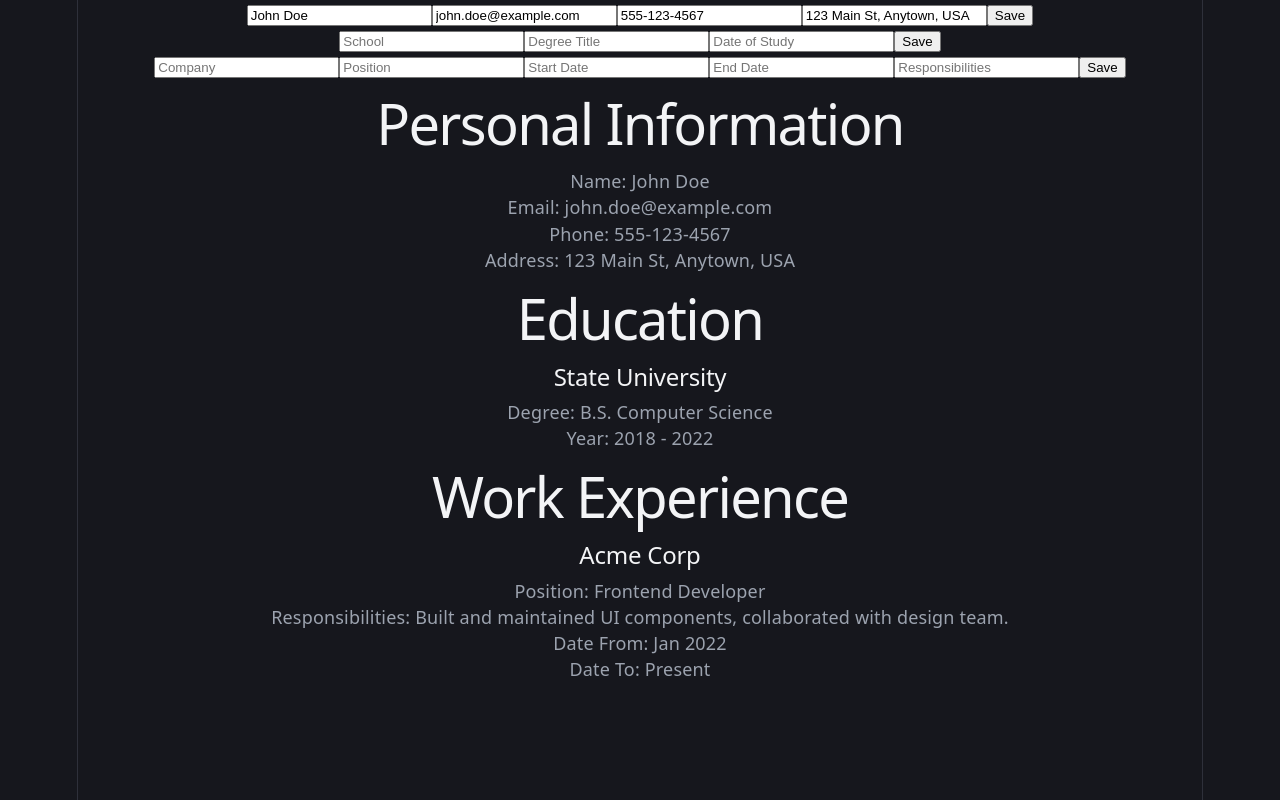
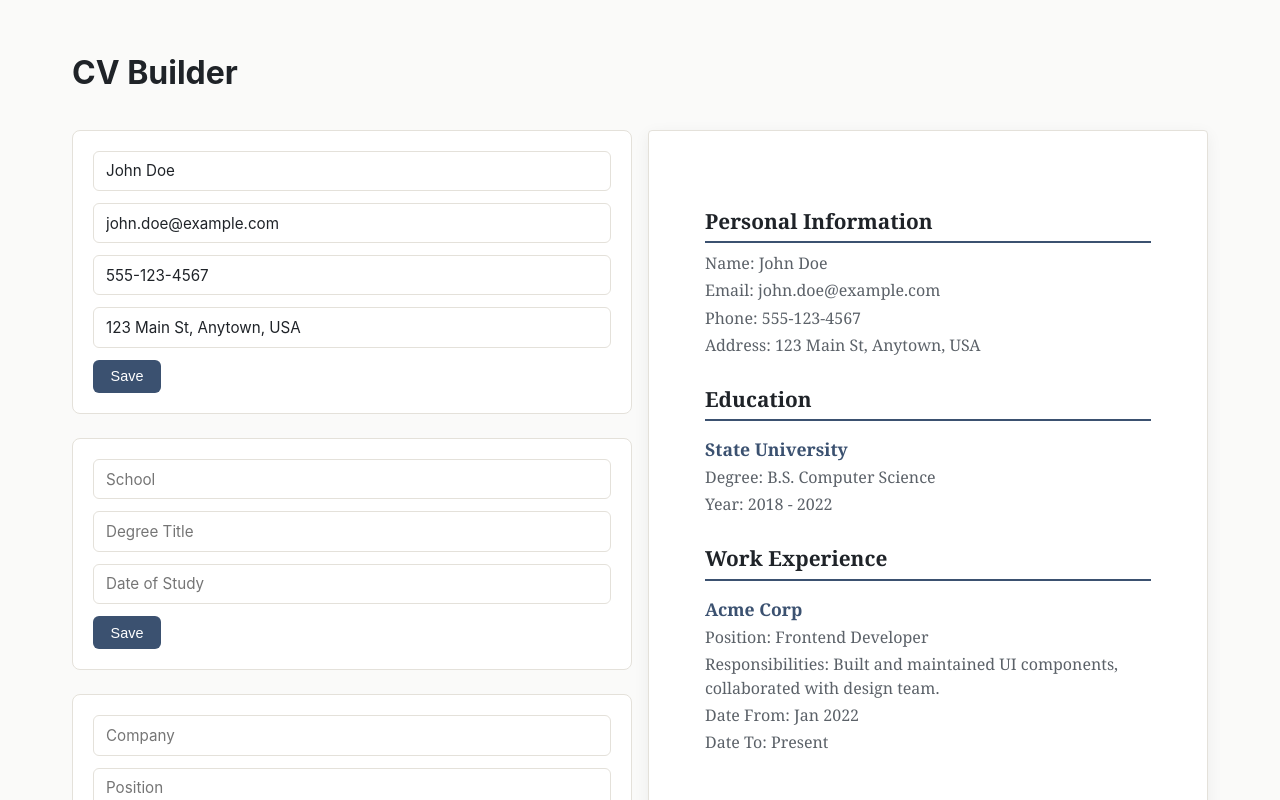
Before and after one commit to RubyFalcon/CV-APP, a React (Vite) app: page / in a window 1280 px wide. Shown: the top 800 px of the page. Built offline with nearby package versions, Linux system fonts and the light colour scheme.

Commit message:
style: add two-column layout, CV page styling, and fix heading hierarchy

```diff
--- a/src/App.jsx
+++ b/src/App.jsx
@@ -17,14 +17,19 @@ function App() {
     }))
   }
   return (
-    <>
+    <div className="app">
+      <h1>CV Builder</h1>
+      <div className="forms-panel">
       <PersonalDetailsForm personalDetails={data.personalDetails} onSave={(newData) => handleSave('personalDetails', newData)} />
       <EducationForm education={data.education} onSave={(newData) => handleSave('education', newData)} />
       <WorkExperienceForm workExperience={data.workExperience} onSave={(newData) => handleSave('workExperience', newData)} />
+      </div>
+      <div className="cv-page">
       <PersonalDetails personalDetails={data.personalDetails} />
       <Education education={data.education} />
       <WorkExperience workExperience={data.workExperience} />
-    </>
+      </div>
+    </div>
   )
 }
 
--- a/src/components/Education.jsx
+++ b/src/components/Education.jsx
@@ -1,10 +1,10 @@
 export default function Education({ education }) {
     return (
         <div>
-            <h1>Education</h1>
+            <h2>Education</h2>
             {education.map((edu, index) => (
                 <div key={index}>
-                    <h2>{edu.school}</h2>
+                    <h3>{edu.school}</h3>
                     <p>Degree: {edu.title}</p>
                     <p>Year: {edu.dateOfStudy}</p>
                 </div>
--- a/src/components/PersonalDetails.jsx
+++ b/src/components/PersonalDetails.jsx
@@ -1,7 +1,7 @@
 export default function PersonalDetails({ personalDetails }) {
   return (
     <div>
-      <h1>Personal Information</h1>
+      <h2>Personal Information</h2>
       <p>Name: {personalDetails.name}</p>
       <p>Email: {personalDetails.email}</p>
       <p>Phone: {personalDetails.phone}</p>
--- a/src/components/WorkExperience.jsx
+++ b/src/components/WorkExperience.jsx
@@ -1,10 +1,10 @@
 export default function WorkExperience({ workExperience }) {
   return (
     <div>
-      <h1>Work Experience</h1>
+      <h2>Work Experience</h2>
       {workExperience.map((job, index) => (
         <div key={index}>
-          <h2>{job.company}</h2>
+          <h3>{job.company}</h3>
           <p>Position: {job.position}</p>
           <p>Responsibilities: {job.responsibilities}</p>
           <p>Date From: {job.dateFrom}</p>
--- a/src/index.css
+++ b/src/index.css
@@ -1,111 +1,117 @@
 :root {
-  --text: #6b6375;
-  --text-h: #08060d;
-  --bg: #fff;
-  --border: #e5e4e7;
-  --code-bg: #f4f3ec;
-  --accent: #aa3bff;
-  --accent-bg: rgba(170, 59, 255, 0.1);
-  --accent-border: rgba(170, 59, 255, 0.5);
-  --social-bg: rgba(244, 243, 236, 0.5);
-  --shadow:
-    rgba(0, 0, 0, 0.1) 0 10px 15px -3px, rgba(0, 0, 0, 0.05) 0 4px 6px -2px;
+  --bg-page: #fafaf9;
+  --bg-panel: #ffffff;
+  --ink: #1f2328;
+  --ink-muted: #5b6168;
+  --border: #e4e1da;
+  --accent: #3b5170;
+  --accent-hover: #2c3e56;
 
-  --sans: system-ui, 'Segoe UI', Roboto, sans-serif;
-  --heading: system-ui, 'Segoe UI', Roboto, sans-serif;
-  --mono: ui-monospace, Consolas, monospace;
-
-  font: 18px/145% var(--sans);
-  letter-spacing: 0.18px;
-  color-scheme: light dark;
-  color: var(--text);
-  background: var(--bg);
-  font-synthesis: none;
-  text-rendering: optimizeLegibility;
-  -webkit-font-smoothing: antialiased;
-  -moz-osx-font-smoothing: grayscale;
-
-  @media (max-width: 1024px) {
-    font-size: 16px;
-  }
+  --font-ui: -apple-system, BlinkMacSystemFont, "Segoe UI", sans-serif;
+  --font-cv: Georgia, "Source Serif Pro", serif;
 }
 
-@media (prefers-color-scheme: light) {
-  :root {
-    --text: #9ca3af;
-    --text-h: #f3f4f6;
-    --bg: #16171d;
-    --border: #2e303a;
-    --code-bg: #1f2028;
-    --accent: #c084fc;
-    --accent-bg: rgba(192, 132, 252, 0.15);
-    --accent-border: rgba(192, 132, 252, 0.5);
-    --social-bg: rgba(47, 48, 58, 0.5);
-    --shadow:
-      rgba(0, 0, 0, 0.4) 0 10px 15px -3px, rgba(0, 0, 0, 0.25) 0 4px 6px -2px;
-  }
-
-  #social .button-icon {
-    filter: invert(1) brightness(2);
-  }
+* {
+  box-sizing: border-box;
 }
 
 body {
   margin: 0;
+  background: var(--bg-page);
+  color: var(--ink);
+  font-family: var(--font-ui);
 }
 
-#root {
-  width: 1126px;
-  max-width: 100%;
+.app {
+  display: grid;
+  grid-template-columns: 1fr 1fr;
+  gap: 1rem;
+  max-width: 1200px;
   margin: 0 auto;
-  text-align: center;
-  border-inline: 1px solid var(--border);
-  min-height: 100svh;
+  padding: 2rem;
+  align-items: space-between;
+}
+
+.app h1 {
+  grid-column: 1 / -1;
+}
+/* --- Forms panel (left) --- */
+.forms-panel {
   display: flex;
   flex-direction: column;
-  box-sizing: border-box;
+  gap: 1.5rem;
 }
 
-h1,
-h2 {
-  font-family: var(--heading);
-  font-weight: 500;
-  color: var(--text-h);
+.forms-panel form {
+  background: var(--bg-panel);
+  border: 1px solid var(--border);
+  border-radius: 8px;
+  padding: 1.25rem;
+  display: flex;
+  flex-direction: column;
+  gap: 0.75rem;
 }
 
-h1 {
-  font-size: 56px;
-  letter-spacing: -1.68px;
-  margin: 32px 0;
-  @media (max-width: 1024px) {
-    font-size: 36px;
-    margin: 20px 0;
-  }
-}
-h2 {
-  font-size: 24px;
-  line-height: 118%;
-  letter-spacing: -0.24px;
-  margin: 0 0 8px;
-  @media (max-width: 1024px) {
-    font-size: 20px;
-  }
-}
-p {
-  margin: 0;
+.forms-panel input,
+.forms-panel textarea {
+  font-family: var(--font-ui);
+  font-size: 0.95rem;
+  padding: 0.6rem 0.75rem;
+  border: 1px solid var(--border);
+  border-radius: 6px;
+  background: #fff;
+  color: var(--ink);
 }
 
-code,
-.counter {
-  font-family: var(--mono);
-  display: inline-flex;
-  border-radius: 4px;
-  color: var(--text-h);
+.forms-panel input:focus,
+.forms-panel textarea:focus {
+  outline: none;
+  border-color: var(--accent);
 }
 
-code {
-  font-size: 15px;
-  line-height: 135%;
-  padding: 4px 8px;
-  background: var(--code-bg);
+.forms-panel button {
+  align-self: flex-start;
+  background: var(--accent);
+  color: #fff;
+  border: none;
+  border-radius: 6px;
+  padding: 0.55rem 1.1rem;
+  font-size: 0.9rem;
+  cursor: pointer;
 }
+
+.forms-panel button:hover {
+  background: var(--accent-hover);
+}
+
+/* --- CV preview page (right) --- */
+.cv-page {
+  background: var(--bg-panel);
+  border: 1px solid var(--border);
+  box-shadow: 0 4px 16px rgba(0, 0, 0, 0.06);
+  border-radius: 4px;
+  max-width: 720px;
+  padding: 3rem 3.5rem;
+  font-family: var(--font-cv);
+  color: var(--ink);
+}
+
+
+
+.cv-page h2 {
+  font-size: 1.3rem;
+  margin: 1.75rem 0 0.5rem;
+  border-bottom: 2px solid var(--accent);
+  padding-bottom: 0.4rem;
+}
+.cv-page h3 {
+  font-size: 1.1rem;
+  margin: 1rem 0 0.25rem;
+  color: var(--accent);
+}
+
+.cv-page p {
+  margin: 0.2rem 0;
+  color: var(--ink-muted);
+  line-height: 1.5;
+}
```
